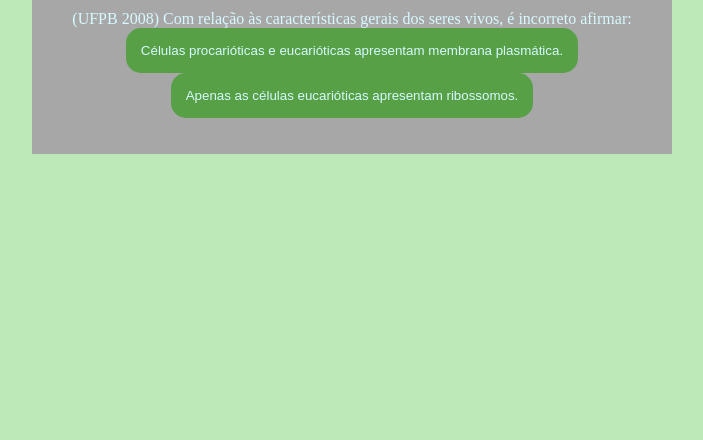
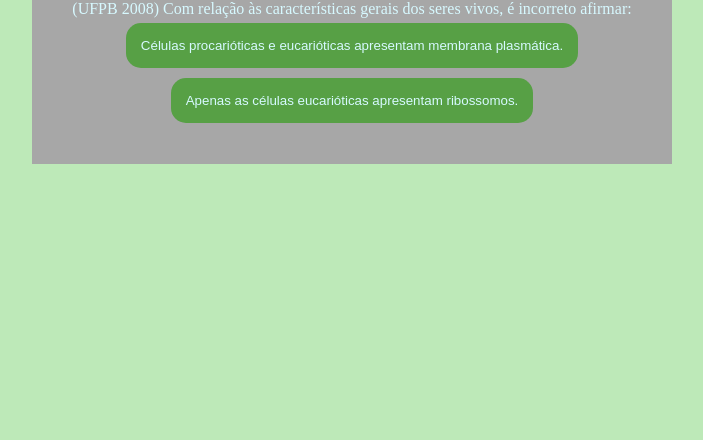
Before and after one commit to IsabeliQueiroz/tec-isa-2t, a plain HTML site: page index.html in a window 1280 px wide. Shown: the part 376-816 px from the top of the page, without its empty margins (288-991 px from the left). Drawn offline with Linux system fonts and the light colour scheme.

Commit message:
Add files via upload

```diff
--- a/script.js
+++ b/script.js
@@ -10,11 +10,11 @@ const perguntas = [
         alternativas: [
             {
                 texto: "Células procarióticas e eucarióticas apresentam membrana plasmática.",
-                afirmacao: "Células procarióticas e eucarióticas apresentam membrana plasmática,"
+                afirmacao: "Correto,"
             },
             {
                 texto: "Apenas as células eucarióticas apresentam ribossomos.",
-                afirmacao: "Células procarióticas e eucarióticas apresentam membrana plasmática,"
+                afirmacao: "Incorreto,"
             }
 
         ]
@@ -24,11 +24,11 @@ const perguntas = [
         alternativas: [
             {
                 texto:"Proteínas",
-                afirmacao:"DNA,"
+                afirmacao:"incorreto,"
             },
             {
                 texto: "DNA",
-                afirmacao:"DNA,"
+                afirmacao:"correto,"
             }
         ]
     },
@@ -37,11 +37,11 @@ const perguntas = [
         alternativas: [
             {
                 texto:"Fotossíntese",
-                afirmacao:"Fotossintese,"
+                afirmacao:"correto,"
             },
             {
                 texto:"Respiração celular",
-                afirmacao:"Fotossintese,"
+                afirmacao:"incorreto,"
             }
 
         ]
@@ -51,11 +51,11 @@ const perguntas = [
         alternativas: [
             {
                 texto:"Tecidos",
-                afirmacao:"Tecidos"
+                afirmacao:"correto "
             },
             {
                 texto:"Sistema",
-                afirmacao:"Tecidos"
+                afirmacao:"incorreto "
             }
 
         ]
@@ -65,11 +65,11 @@ const perguntas = [
         alternativas: [
             {
                 texto: "Comunidade",
-                afirmacao:"e Biosfera."
+                afirmacao:"e incorreto."
             },
             {
                 texto: "Biosfera",
-                afirmacao:"e Biosfera."
+                afirmacao:"e correto."
             }
 
 
--- a/style.css
+++ b/style.css
@@ -35,6 +35,7 @@ button {
     border-radius: 15px;
     padding: 15px;
     transition: background-color 0.3s;
+    margin:5px;
 }
 
 button:hover{
```
